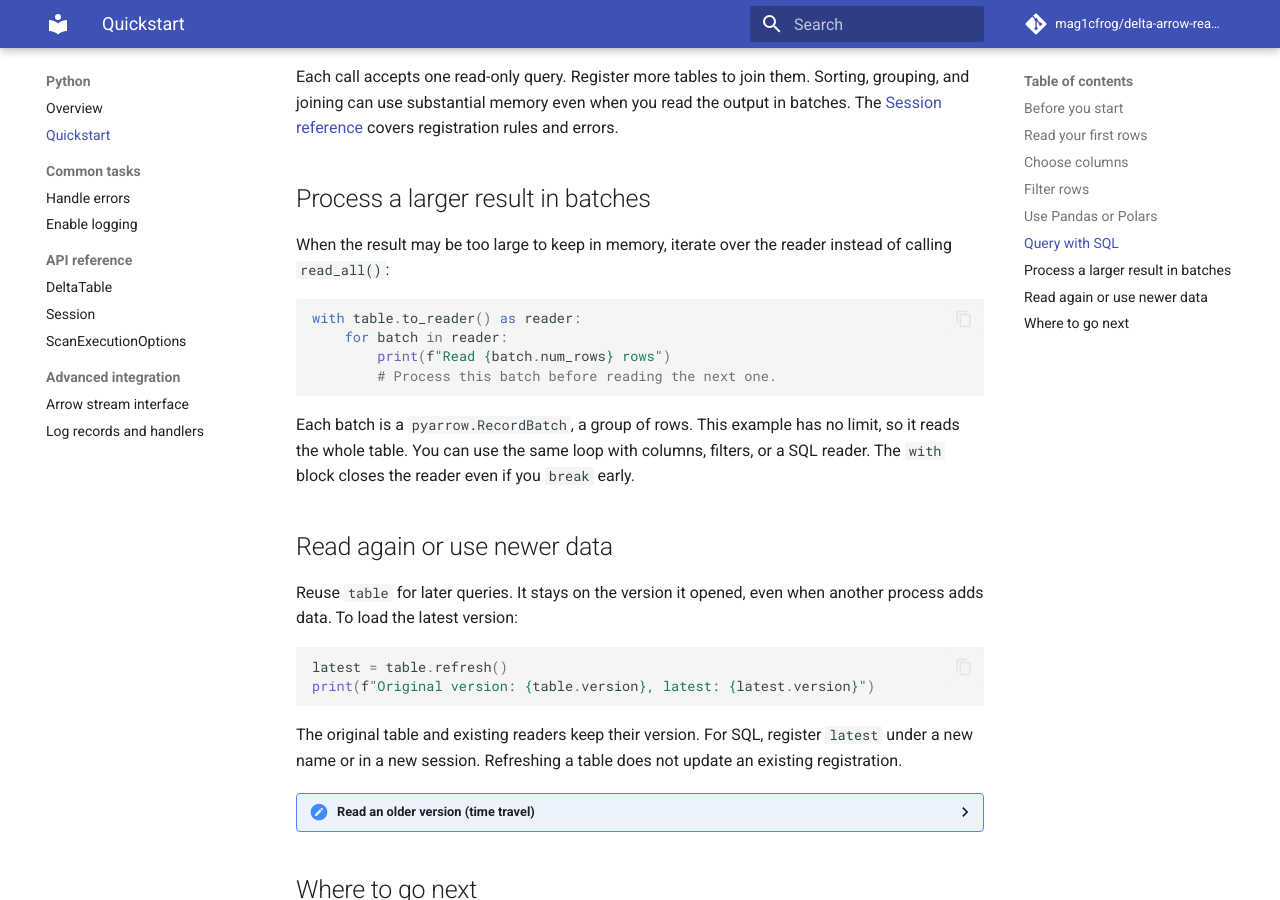
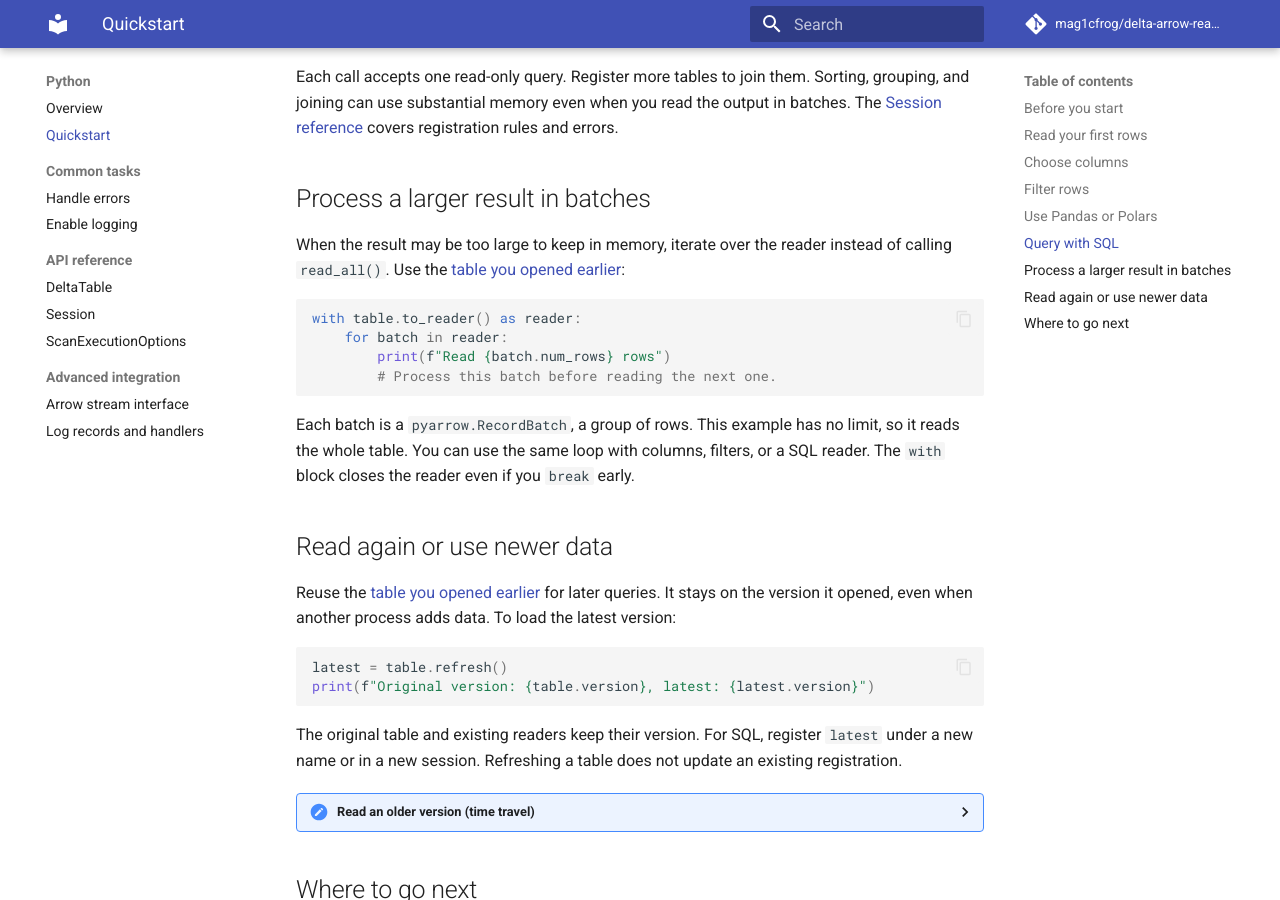
Before and after one commit to mag1cfrog/delta-arrow-reader, an MkDocs documentation site: the page built from crates/delta-arrow-reader-core/docs/public/python.md, in a window 1280 px wide and 900 px high, scrolled down 2964 px. Built offline with MkDocs 1.6.1 and Material for MkDocs 9.7.7, drawn with Linux system fonts in a browser that asks for light colours; comment, search, counter and statistics services are not loaded.

Commit message:
docs: link Python examples to table setup

````diff
--- a/crates/delta-arrow-reader-core/docs/public/python.md
+++ b/crates/delta-arrow-reader-core/docs/public/python.md
@@ -182,7 +182,8 @@ registration rules and errors.
 ## Process a larger result in batches
 
 When the result may be too large to keep in memory, iterate over the reader
-instead of calling `read_all()`:
+instead of calling `read_all()`. Use the
+[table you opened earlier](#read-your-first-rows):
 
 ```python
 with table.to_reader() as reader:
@@ -197,8 +198,9 @@ a SQL reader. The `with` block closes the reader even if you `break` early.
 
 ## Read again or use newer data
 
-Reuse `table` for later queries. It stays on the version it opened, even when
-another process adds data. To load the latest version:
+Reuse the [table you opened earlier](#read-your-first-rows) for later queries.
+It stays on the version it opened, even when another process adds data.
+To load the latest version:
 
 ```python
 latest = table.refresh()
````
